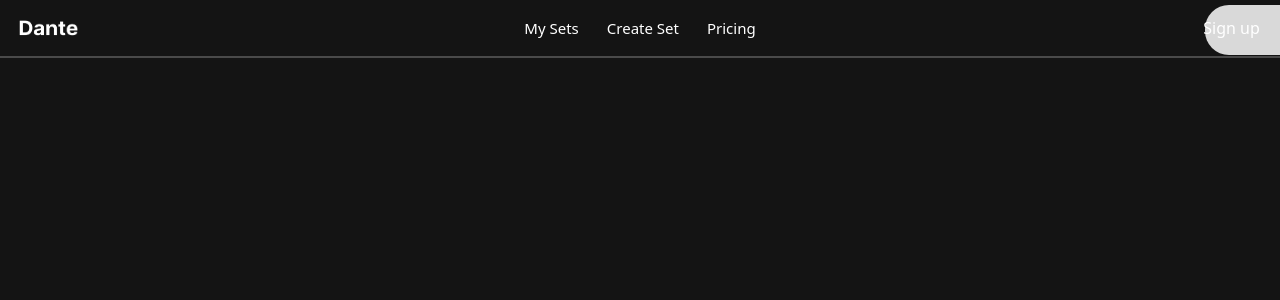
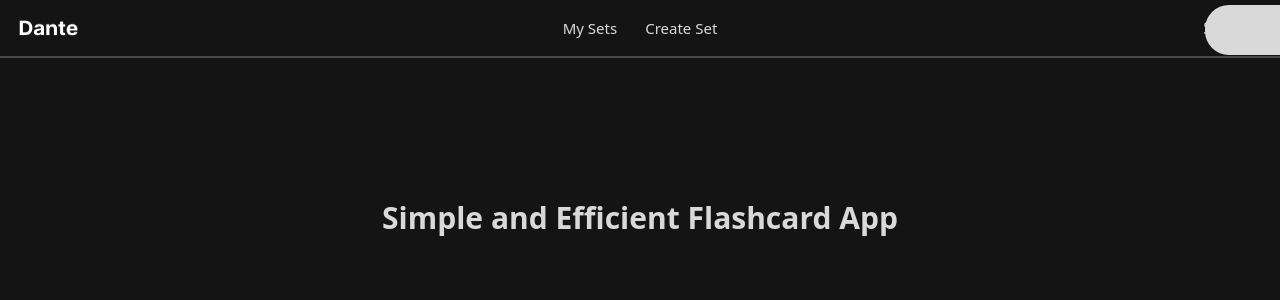
Before and after one commit to Arusai-Dev/dante-app, a Next.js app: page / in a window 1280 px wide. Shown: the top 300 px of the page. Built offline with nearby package versions, Linux system fonts and the light colour scheme; no server answers.

Commit message:
added simple hero section

```diff
--- a/src/app/globals.css
+++ b/src/app/globals.css
@@ -130,5 +130,5 @@
 
 body {
   background-color: #141414;
-  color: white;
+  color: #D9D9D9;
 }
--- a/src/app/page.tsx
+++ b/src/app/page.tsx
@@ -1,8 +1,13 @@
 
 export default function Home() {
-  return (
-    <div>
+    return (
+        <div>
 
-    </div>
-  );
+            <div className="flex justify-center items-center p-50">
+                <h1 className="text-3xl font-bold">Simple and Efficient Flashcard App</h1>
+            </div>
+
+
+        </div>
+    );
 }
--- a/src/components/Navbar.tsx
+++ b/src/components/Navbar.tsx
@@ -23,7 +23,7 @@ export default function Navbar() {
                 <ul className="flex list-none gap-7 text-[15px] font-normal items-center">
                     <li><Link href="/sets">My Sets</Link></li>
                     <li><Link href="/flashcards/create">Create Set</Link></li>
-                    <li><Link href="/pricing">Pricing</Link></li>
+                    {/* <li><Link href="/pricing">Pricing</Link></li> */}
                 </ul>
             </div>
 
```
